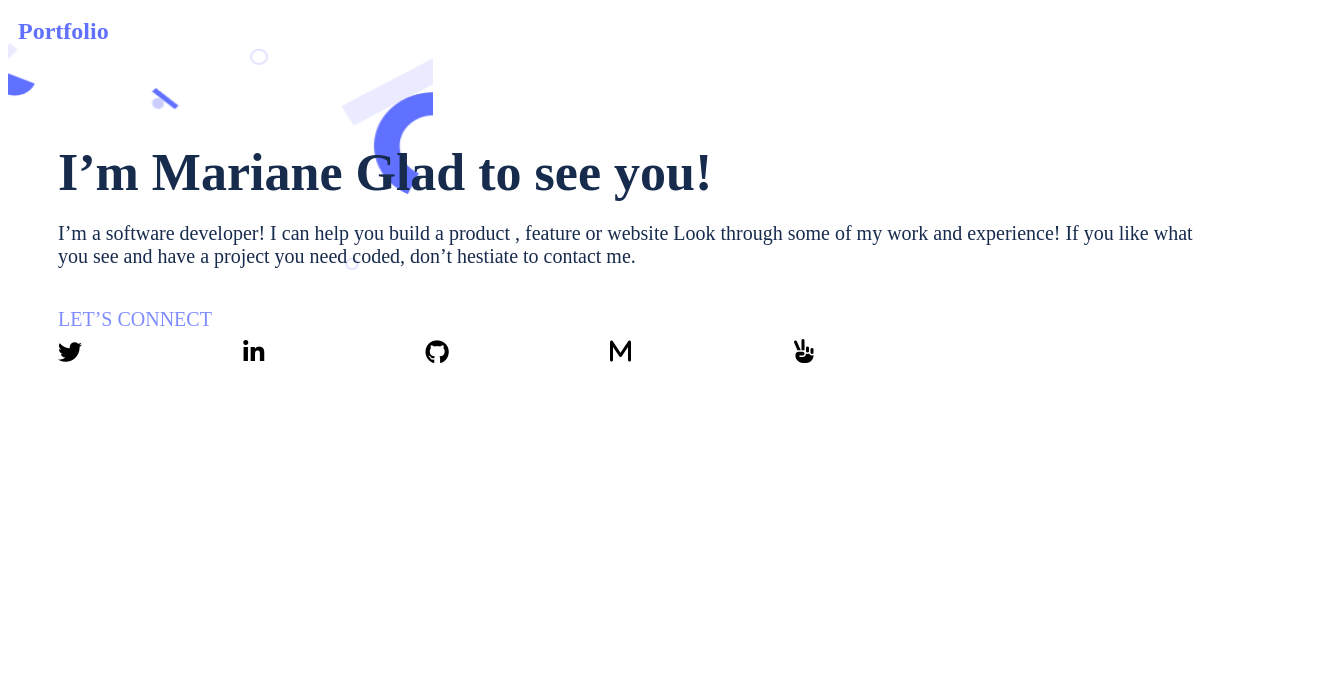
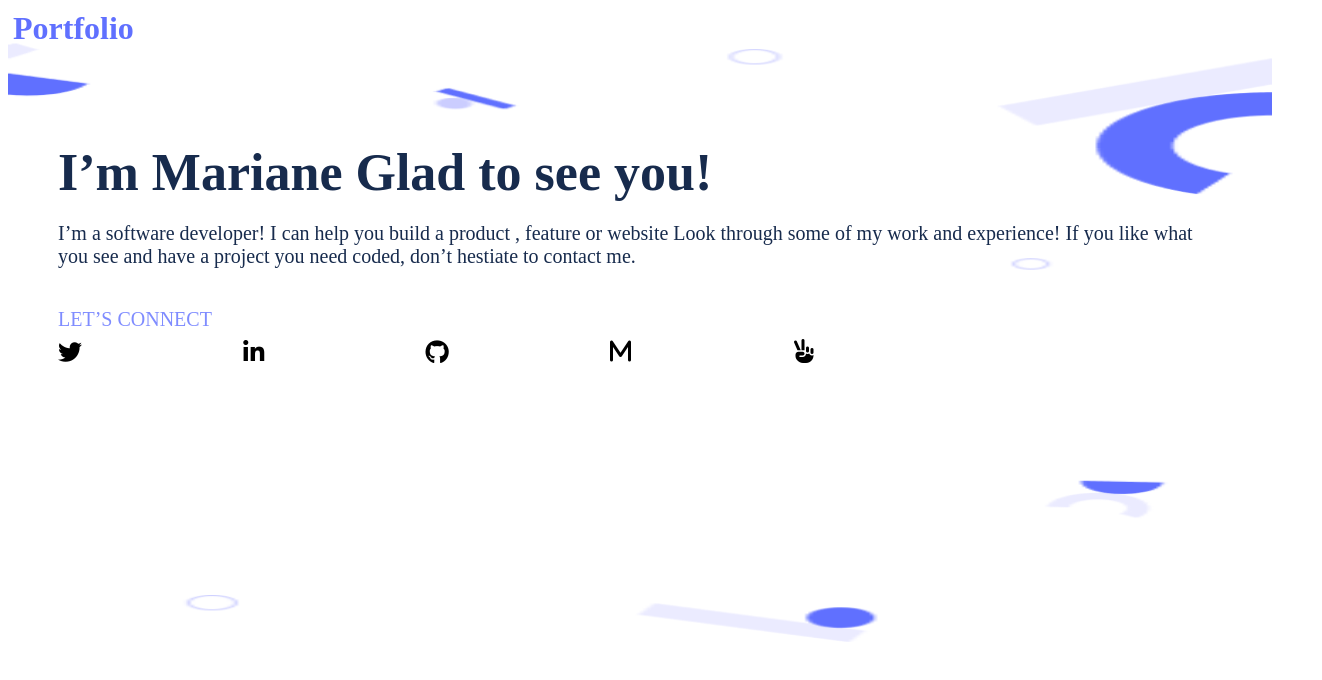
Before and after one commit to rebaz36/Portfolio, a plain HTML site: page index.html in a window 1280 px wide. Shown: the whole page, 1322 px wide, since content can reach past the window. Drawn offline with Linux system fonts and the light colour scheme.

Commit message:
fixed background size fixed header section background

```diff
--- a/css/style.css
+++ b/css/style.css
@@ -1,4 +1,4 @@
-nav {
+header {
   display: flex;
   justify-content: space-between;
   color: #6070ff;
@@ -24,8 +24,8 @@ a {
 
 .portfolio {
   position: absolute;
-  margin-top: 10px;
-  margin-left: 10px;
+  margin-top: 2px;
+  margin-left: 5px;
 }
 
 .line {
@@ -60,7 +60,8 @@ a {
 .background {
   top: 0;
   left: 0;
-  background-size: 425px 600px;
+  height: 600px;
+  background-size: 100% 100%;
   background-image: url("../images/background.png");
   background-repeat: no-repeat;
 }
@@ -91,5 +92,5 @@ a {
   justify-content: space-between;
   width: 60%;
   height: 60px;
-  margin: 20px 50px 20px 50px;
+  margin: 20px 50px 20px 10px;
 }
--- a/index.html
+++ b/index.html
@@ -11,8 +11,9 @@
     <script src="https://kit.fontawesome.com/4e96f49cc5.js" crossorigin="anonymous"></script>
 </head>
 <body>
+    <header>
+        <a><h1 class="portfolio">Portfolio</h1></a>
         <nav>
-        <a><h1 class="portfolio">Portfolio</h1></a>
             <ul>
                 <li><a>Home</a></li>
                 <li><a>About</a></li>
@@ -24,6 +25,7 @@
                 <div class="line"></div>
             </div>
         </nav>
+    </header>
     <section class="background">
         <h1 class="headline">I’m Mariane Glad to see you!</h1>
         <p class="headline-paragraph">
@@ -33,13 +35,13 @@
             don’t hestiate to contact me.
         </p>
         <h3 class="connect">LET’S CONNECT</h3>
-        <div class="icons">
+        <ul class="icons">
             <a class="fa-brands fa-twitter fa-xl"></a>
             <a class="fa-brands fa-linkedin-in fa-xl"></a>
             <a class="fa-brands fa-github fa-xl"></a>
             <a class="fa-solid fa-m fa-xl"></a>
             <a class="fa-solid fa-hand-peace fa-xl"></a>
-        </div>
+        </ul>
     </section>
 </body>
 </html>
```
Lines whose indentation alone changed are shown as unchanged.
